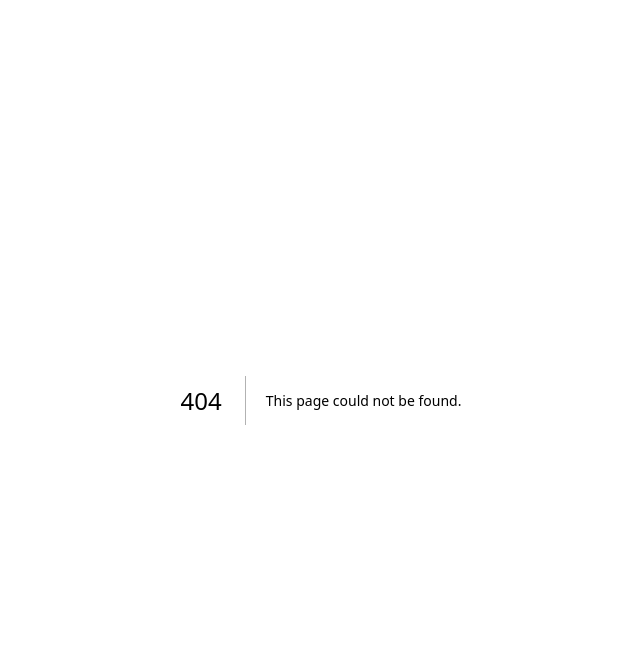
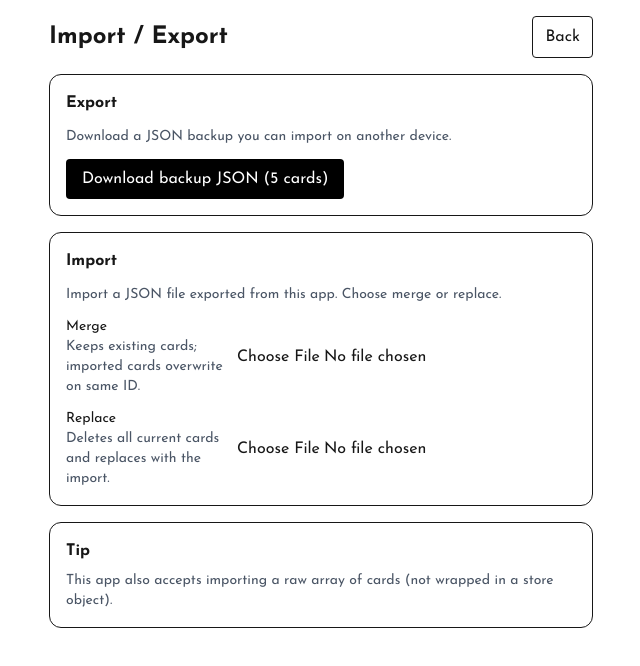
Before and after one commit to blissfulsaint/blisscards, a Next.js app: page /import-export in a window 1280 px wide. Before the commit this address had no page. Shown: the top 666 px of the page, without its empty margins (319-959 px from the left). Built offline with nearby package versions, Linux system fonts and the light colour scheme.

Commit message:
Add import/export json functionality

```diff
--- a/app/edit/page.tsx
+++ b/app/edit/page.tsx
@@ -4,6 +4,7 @@ import Link from "next/link"
 import { useMemo, useState } from "react"
 import { useCards } from "../lib/cards/useCards"
 import type { Card } from "../lib/cards/types"
+import { useMounted } from "../lib/useMounted"
 
 function nowISO() {
   return new Date().toISOString()
@@ -30,6 +31,7 @@ type FormState = {
 }
 
 export default function EditPage() {
+  const mounted = useMounted()
   const { cards, addCard, updateCard, removeCard } = useCards()
 
   // Build options from existing cards
@@ -118,6 +120,8 @@ export default function EditPage() {
 
     resetForm()
   }
+
+  if (!mounted) return <div className="p-4">Loading…</div>
 
   return (
     <main className="mx-auto max-w-3xl p-4 space-y-6">
--- /dev/null
+++ b/app/import-export/layout.tsx
@@ -0,0 +1,9 @@
+import { Metadata } from "next"
+
+export const metadata: Metadata = {
+    title: 'Import/Export Cards'
+}
+
+export default function ImportExportLayout({ children }: { children: React.ReactNode }) {
+    return <>{children}</>;
+}
--- /dev/null
+++ b/app/import-export/page.tsx
@@ -0,0 +1,197 @@
+"use client"
+
+import Link from "next/link"
+import { useMemo, useState } from "react"
+import type { Card, CardStoreV1 } from "@/app/lib/cards/types"
+import { useCards } from "@/app/lib/cards/useCards"
+import { useMounted } from "@/app/lib/useMounted"
+
+function isStringArray(x: unknown): x is string[] {
+  return Array.isArray(x) && x.every(v => typeof v === "string")
+}
+
+function normalizeCard(input: unknown): Card | null {
+  if (!input || typeof input !== "object") return null
+  const c = input as Partial<Card>
+
+  // front/back required
+  if (typeof c.front !== "string" || typeof c.back !== "string") return null
+
+  const id =
+    typeof c.id === "string"
+      ? c.id
+      : (typeof crypto !== "undefined" && "randomUUID" in crypto)
+        ? crypto.randomUUID()
+        : `imp_${Math.random().toString(36).slice(2)}_${Date.now().toString(36)}`
+
+  const now = new Date().toISOString()
+
+  return {
+    id,
+    front: c.front,
+    back: c.back,
+    path: isStringArray(c.path) ? c.path : ["Japanese", "Unsorted", "Unsorted"],
+    tags: isStringArray(c.tags) ? c.tags : [],
+    notes: typeof c.notes === "string" ? c.notes : undefined,
+    createdAt: typeof c.createdAt === "string" ? c.createdAt : now,
+    updatedAt: typeof c.updatedAt === "string" ? c.updatedAt : now,
+    source: c.source === "seed" || c.source === "user" ? c.source : "user",
+  }
+}
+
+function parseIncoming(json: unknown): Card[] {
+  // Accept:
+  // 1) {version: 1, cards: [...]}
+  // 2) [...]
+  if (Array.isArray(json)) {
+    return json.map(normalizeCard).filter(Boolean) as Card[]
+  }
+
+  if (json && typeof json === "object") {
+    const obj = json as Partial<CardStoreV1>
+    if (Array.isArray(obj.cards)) {
+      return obj.cards.map(normalizeCard).filter(Boolean) as Card[]
+    }
+  }
+
+  return []
+}
+
+function download(filename: string, text: string) {
+  const blob = new Blob([text], { type: "application/json" })
+  const url = URL.createObjectURL(blob)
+  const a = document.createElement("a")
+  a.href = url
+  a.download = filename
+  document.body.appendChild(a)
+  a.click()
+  a.remove()
+  URL.revokeObjectURL(url)
+}
+
+export default function ImportExportPage() {
+  const mounted = useMounted()
+  const { cards, replaceAll } = useCards()
+  const [status, setStatus] = useState<string>("")
+
+  const storeForExport: CardStoreV1 = useMemo(() => ({ version: 1, cards }), [cards])
+
+  if (!mounted) {
+    return (
+      <main className="mx-auto max-w-xl p-4 space-y-4">
+        <h1 className="text-2xl font-bold">Import / Export</h1>
+        <div className="text-sm text-gray-600">Loading…</div>
+      </main>
+    )
+  }
+
+  function exportJson() {
+    const filename = `blisscards-backup-${new Date().toISOString().slice(0, 10)}.json`
+    download(filename, JSON.stringify(storeForExport, null, 2))
+    setStatus(`Downloaded backup (${cards.length} cards).`)
+  }
+
+  async function importFile(file: File, mode: "merge" | "replace") {
+    setStatus("")
+    try {
+      const text = await file.text()
+      const parsed = JSON.parse(text) as unknown
+      const incoming = parseIncoming(parsed)
+
+      if (incoming.length === 0) {
+        setStatus("Import failed: no valid cards found in that JSON.")
+        return
+      }
+
+      if (mode === "replace") {
+        const ok = confirm(`Replace ALL existing cards with ${incoming.length} imported cards?`)
+        if (!ok) return
+        replaceAll(incoming)
+        setStatus(`Replaced with ${incoming.length} imported cards.`)
+        return
+      }
+
+      // merge by id (import overwrites if same id)
+      const byId = new Map<string, Card>()
+      for (const c of cards) byId.set(c.id, c)
+      for (const c of incoming) byId.set(c.id, c)
+
+      const merged = Array.from(byId.values())
+      replaceAll(merged)
+      setStatus(`Merged ${incoming.length} imported cards. Total: ${merged.length}.`)
+    } catch {
+      setStatus("Import failed: file was not valid JSON.")
+    }
+  }
+
+  return (
+    <main className="mx-auto max-w-xl p-4 space-y-4">
+      <div className="flex items-center justify-between">
+        <h1 className="text-2xl font-bold">Import / Export</h1>
+        <Link className="rounded border px-3 py-2" href="/">Back</Link>
+      </div>
+
+      <section className="rounded-xl border p-4 space-y-3">
+        <div className="font-semibold">Export</div>
+        <p className="text-sm text-gray-600">
+          Download a JSON backup you can import on another device.
+        </p>
+        <button className="rounded bg-black text-white px-4 py-2" onClick={exportJson}>
+          Download backup JSON ({cards.length} cards)
+        </button>
+      </section>
+
+      <section className="rounded-xl border p-4 space-y-3">
+        <div className="font-semibold">Import</div>
+        <p className="text-sm text-gray-600">
+          Import a JSON file exported from this app. Choose merge or replace.
+        </p>
+
+        <div className="space-y-3">
+          <div className="flex items-center justify-between gap-3">
+            <div className="text-sm">
+              <div className="font-medium">Merge</div>
+              <div className="text-gray-600">Keeps existing cards; imported cards overwrite on same ID.</div>
+            </div>
+            <input
+              type="file"
+              accept="application/json,.json"
+              onChange={e => {
+                const file = e.target.files?.[0]
+                if (file) importFile(file, "merge")
+                e.currentTarget.value = ""
+              }}
+            />
+          </div>
+
+          <div className="flex items-center justify-between gap-3">
+            <div className="text-sm">
+              <div className="font-medium">Replace</div>
+              <div className="text-gray-600">Deletes all current cards and replaces with the import.</div>
+            </div>
+            <input
+              type="file"
+              accept="application/json,.json"
+              onChange={e => {
+                const file = e.target.files?.[0]
+                if (file) importFile(file, "replace")
+                e.currentTarget.value = ""
+              }}
+            />
+          </div>
+        </div>
+
+        {status ? (
+          <div className="text-sm text-gray-700">{status}</div>
+        ) : null}
+      </section>
+
+      <section className="rounded-xl border p-4 space-y-2">
+        <div className="font-semibold">Tip</div>
+        <p className="text-sm text-gray-600">
+          This app also accepts importing a raw array of cards (not wrapped in a store object).
+        </p>
+      </section>
+    </main>
+  )
+}
--- a/app/lib/cards/storage.ts
+++ b/app/lib/cards/storage.ts
@@ -61,3 +61,7 @@ export function deleteCard(id: string) {
   const store = loadStore()
   saveStore({ version: 1, cards: store.cards.filter(c => c.id !== id) })
 }
+
+export function exportStore(): CardStoreV1 {
+  return loadStore()
+}
--- /dev/null
+++ b/app/lib/useMounted.ts
@@ -0,0 +1,32 @@
+"use client"
+
+import { useSyncExternalStore } from "react"
+
+// Subscribe to the moment hydration is complete.
+function subscribe(callback: () => void) {
+  // If we're not in a browser, no-op.
+  if (typeof window === "undefined") return () => {}
+
+  // Fire callback on next microtask after hydration.
+  // This makes the first client render match the server, then updates right after.
+  const id = queueMicrotask(callback)
+
+  // queueMicrotask returns void, so just provide an unsubscribe no-op
+  return () => {
+    // nothing to clean up
+  }
+}
+
+function getSnapshot() {
+  // After hydration, we consider ourselves "mounted"
+  return true
+}
+
+function getServerSnapshot() {
+  // On the server we must return a stable value
+  return false
+}
+
+export function useMounted() {
+  return useSyncExternalStore(subscribe, getSnapshot, getServerSnapshot)
+}
--- a/app/page.tsx
+++ b/app/page.tsx
@@ -3,12 +3,15 @@
 import Link from "next/link";
 import { useMemo, useState } from "react";
 import { useCards } from "./lib/cards/useCards";
+import { useMounted } from "@/app/lib/useMounted";
 
 function uniq(values: (string | undefined)[]) {
   return Array.from(new Set(values.filter(Boolean))) as string[]
 }
 
 export default function Home() {
+  const mounted = useMounted()
+
   const { cards } = useCards()
 
   const courses = useMemo(() => uniq(cards.map(c => c.path?.[0])), [cards])
@@ -36,6 +39,15 @@ export default function Home() {
       return true
     }).length
   }, [cards, course, act, scene])
+
+  if (!mounted) {
+    return (
+      <main className="mx-auto max-w-xl p-4 space-y-4">
+        <h1 className="text-2xl font-bold">Flashcards</h1>
+        <div className="text-sm text-gray-600">Loading…</div>
+      </main>
+    )
+  }
 
   return (
     <main className="mx-auto max-w-xl p-4 space-y-4">
@@ -71,6 +83,9 @@ export default function Home() {
         <Link className="flex-1 text-center rounded border p-3" href="/edit">
           Edit Cards
         </Link>
+        <Link className="flex-1 text-center rounded border p-3" href="/import-export">
+          Import/Export
+        </Link>
       </div>
     </main>
   );
--- a/app/study/StudyClient.tsx
+++ b/app/study/StudyClient.tsx
@@ -5,6 +5,17 @@ import { useMemo, useState } from "react"
 import { useSearchParams } from "next/navigation"
 import { useCards } from "@/app/lib/cards/useCards"
 import type { Card } from "@/app/lib/cards/types"
+
+import { useMounted } from "../lib/useMounted"
+
+type Direction = "front-to-back" | "back-to-front"
+
+function getPrompt(card: Card, dir: Direction) {
+  return dir === "front-to-back" ? card.front : card.back
+}
+function getAnswer(card: Card, dir: Direction) {
+  return dir === "front-to-back" ? card.back : card.front
+}
 
 function shuffle<T>(arr: T[]) {
   const a = [...arr]
@@ -23,6 +34,9 @@ function matchFilters(card: Card, course: string, act: string, scene: string) {
 }
 
 export default function StudyClient() {
+  const mounted = useMounted()
+
+  const [direction, setDirection] = useState<Direction>("front-to-back")
   const { cards } = useCards()
   const params = useSearchParams()
 
@@ -75,7 +89,10 @@ export default function StudyClient() {
     setIsFlipped(false)
   }
 
+
   // Empty states
+  if (!mounted) return <div className="p-4">Loading…</div>
+
   if (pool.length === 0) {
     return (
       <main className="mx-auto max-w-xl p-4 space-y-4">
@@ -93,6 +110,20 @@ export default function StudyClient() {
 
   return (
     <main className="mx-auto max-w-xl p-4 space-y-4">
+      <div className="flex gap-2">
+        <button
+          className={`rounded border px-3 py-2 text-sm ${direction === "front-to-back" ? "bg-black text-white" : ""}`}
+          onClick={() => { setDirection("front-to-back"); setIsFlipped(false) }}
+        >
+          Front → Back
+        </button>
+        <button
+          className={`rounded border px-3 py-2 text-sm ${direction === "back-to-front" ? "bg-black text-white" : ""}`}
+          onClick={() => { setDirection("back-to-front"); setIsFlipped(false) }}
+        >
+          Back → Front
+        </button>
+      </div>
       <div className="flex items-center justify-between gap-2">
         <div>
           <h1 className="text-2xl font-bold">Study</h1>
@@ -120,7 +151,7 @@ export default function StudyClient() {
           >
             <div className="text-xs text-gray-500 mb-2">{isFlipped ? "Back" : "Front"}</div>
             <div className="text-xl font-semibold leading-snug whitespace-pre-wrap">
-              {isFlipped ? current?.back : current?.front}
+              {current ? (isFlipped ? getAnswer(current, direction) : getPrompt(current, direction)) : ""}
             </div>
             {(current?.notes?.trim() && isFlipped) ? (
               <div className="mt-4 text-sm text-gray-600 whitespace-pre-wrap">
--- a/public/seed.json
+++ b/public/seed.json
@@ -5,6 +5,17 @@
       "id": "seed-1",
       "front": "Everyone (used in addressing a group)",
       "back": "みなさん",
+      "path": ["Japanese", "Act 6", "Scene 1"],
+      "tags": [],
+      "notes": "",
+      "createdAt": "2026-01-24T00:00:00.000Z",
+      "updatedAt": "2026-01-24T00:00:00.000Z",
+      "source": "seed"
+    },
+    {
+      "id": "seed-5",
+      "front": "Japan",
+      "back": "にほん",
       "path": ["Japanese", "Act 6", "Scene 1"],
       "tags": [],
       "notes": "",
```
